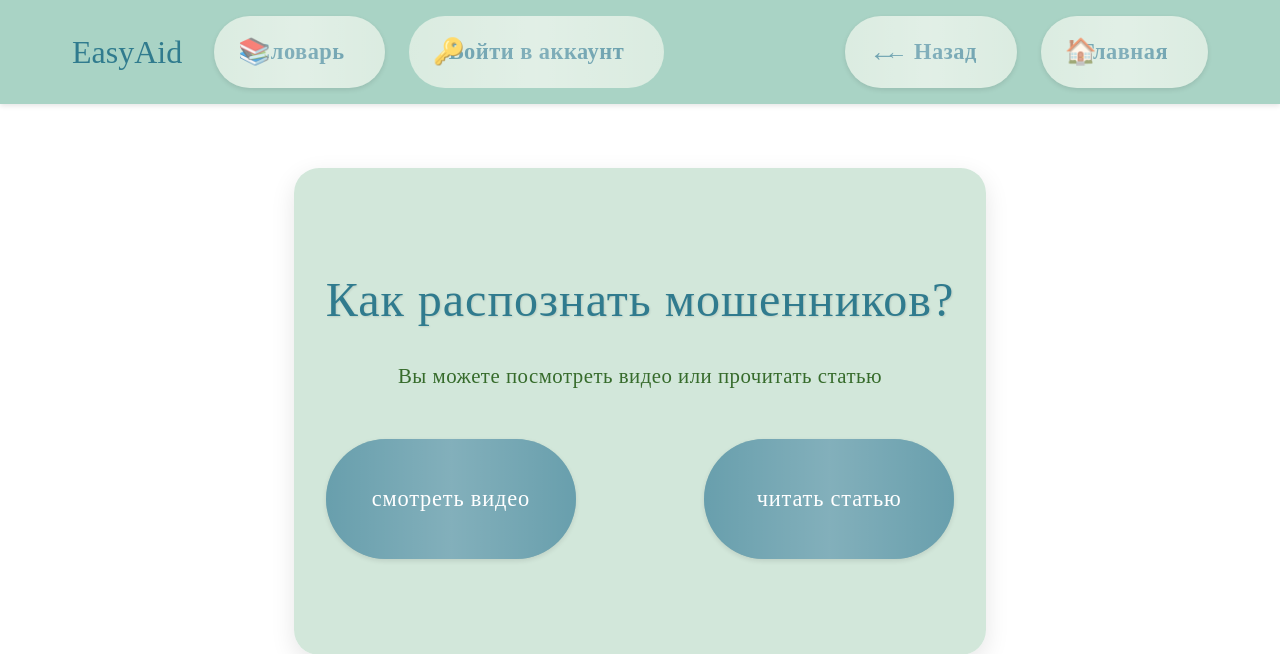
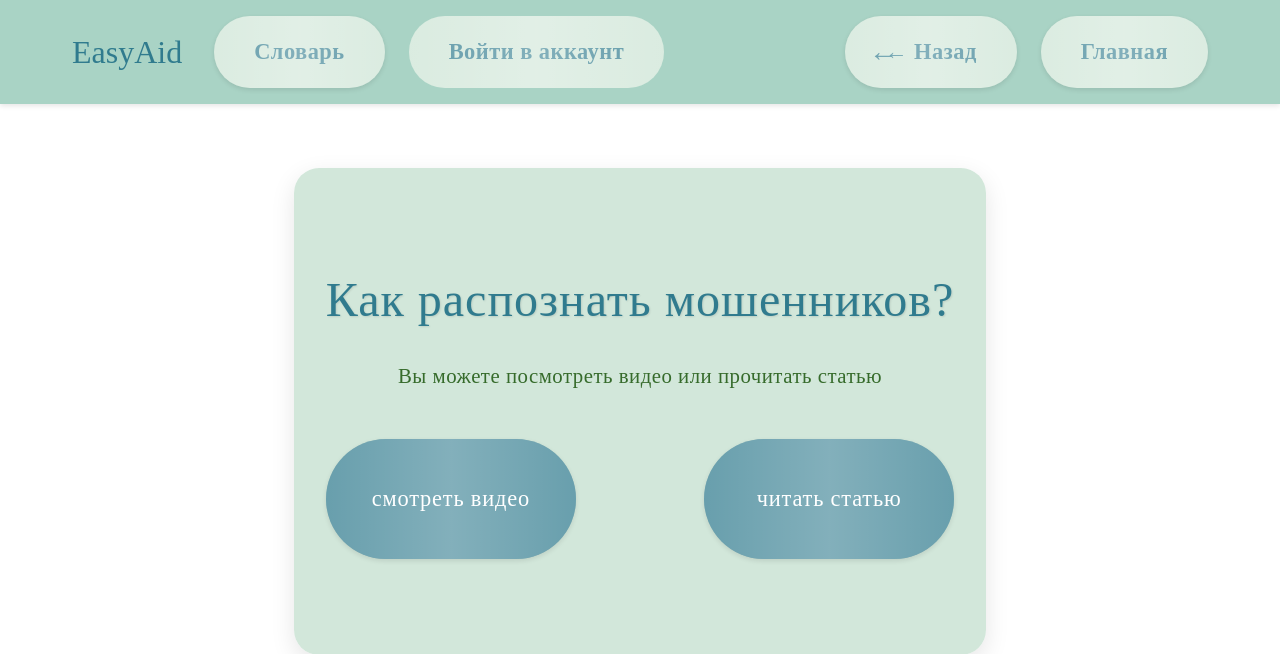
Before and after one commit to illidirr/easyaid-2025, a Django app: page /group1/ in a window 1280 px wide. Shown: the top 654 px of the page. Run offline with Django 4.2, Linux system fonts and the light colour scheme; parts of the project's set-up code (start-up, migrations or seed data) failed here and were passed over.

Commit message:
Update base.html
Signed-off-by: illidirr <zhdanko.y@bk.ru>

```diff
--- a/main/templates/main/base.html
+++ b/main/templates/main/base.html
@@ -1493,7 +1493,7 @@ header {
 }
 
 .home-btn::before {
-    content: "🏠";
+    content: "";
     position: absolute;
     left: 1.5rem;
     font-size: 1.6rem;
@@ -1505,7 +1505,7 @@ header {
 }
 
 .dictionary-btn::before {
-    content: "📚";
+    content: "";
     position: absolute;
     left: 1.5rem;
     font-size: 1.6rem;
@@ -1517,7 +1517,7 @@ header {
 }
 
 .account-btn::before {
-    content: "🔑";
+    content: "";
     position: absolute;
     left: 1.5rem;
     font-size: 1.6rem;
```
